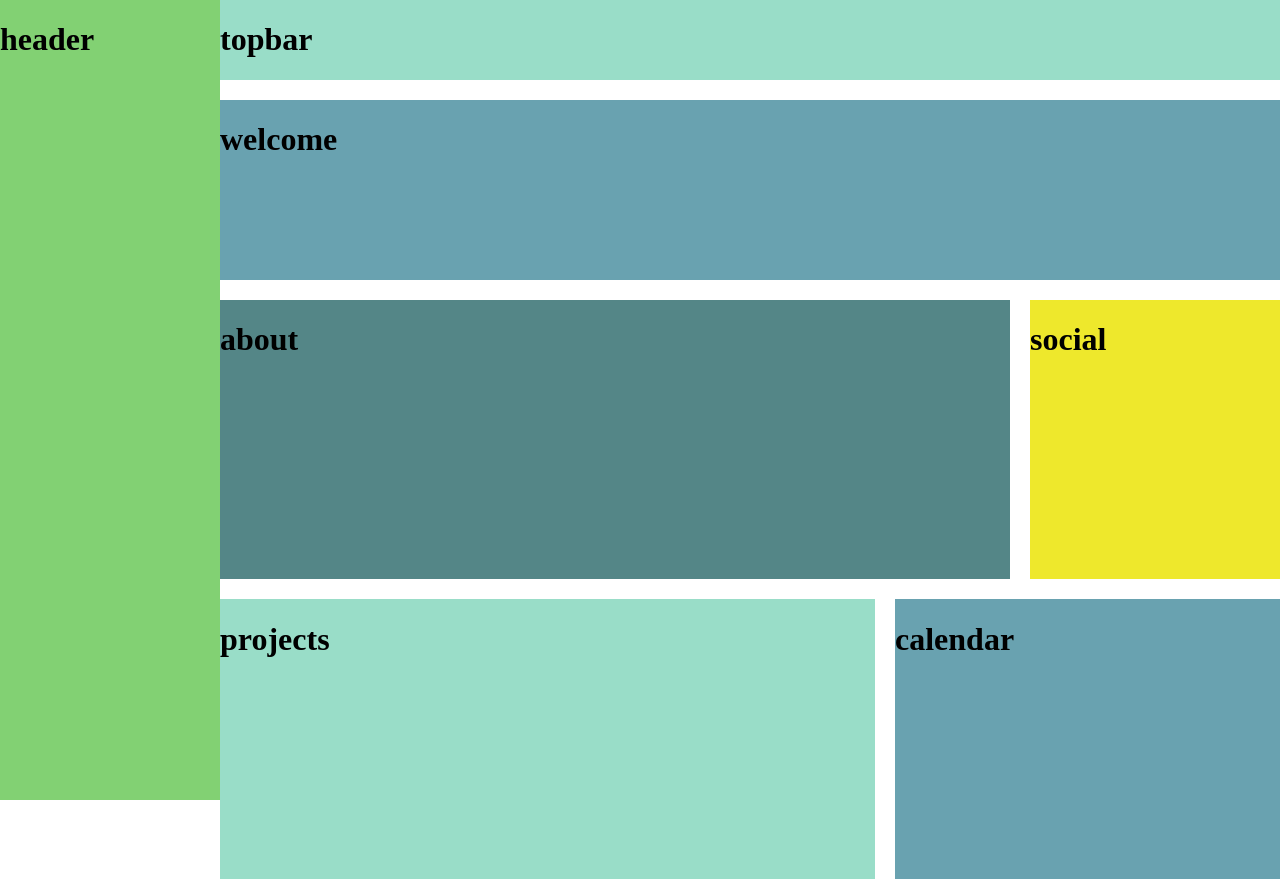
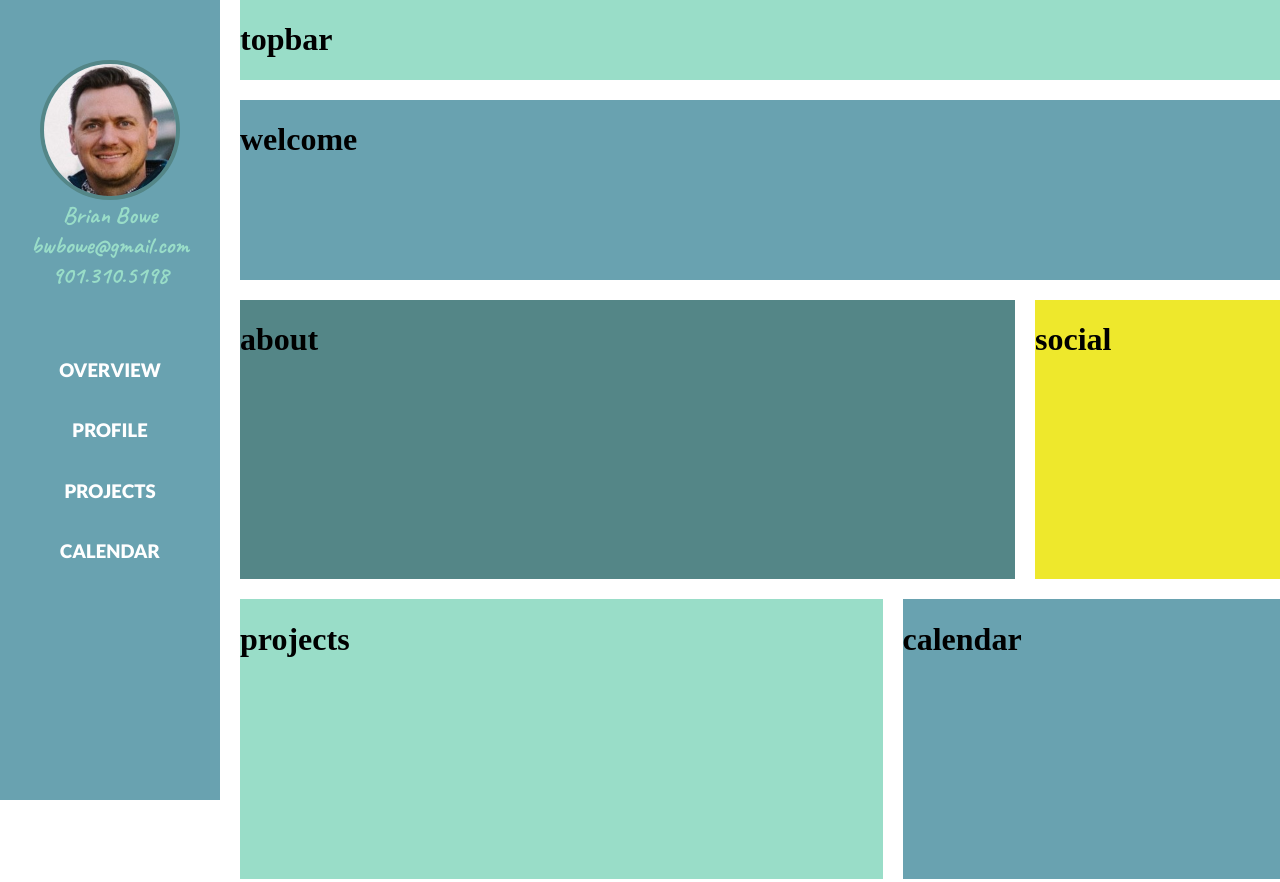
Before and after one commit to bwbowe/dashboard, a plain HTML site: page index.html in a window 1280 px wide. Shown: the top 882 px of the page. Drawn offline with Linux system fonts and the light colour scheme.

Commit message:
add profile picture style header

```diff
--- a/index.html
+++ b/index.html
@@ -6,43 +6,53 @@
     <meta http-equiv="X-UA-Compatible" content="ie=edge">
     <title>Document</title>
     <link rel="stylesheet" href="style.css">
+    <link href="https://fonts.googleapis.com/css?family=Caveat:400,700|Lato:400,900|Raleway:400,700&display=swap" rel="stylesheet">
 </head>
 <body>
     <!-- header -->
     <header>
-        <h1>header</h1>
+        <figure>
+            <img src="./images/profile-pic.jpeg" alt="profile-pic">
+            <h4>Brian Bowe</h4>
+            <h4>bwbowe@gmail.com</h4>
+            <h4>901.310.5198</h4>
+        </figure>
+        <h3><a href="#overview">OVERVIEW</a></h3>
+        <h3><a href="#profile">PROFILE</a></h3>
+        <h3><a href="#projects">PROJECTS</a></h3>
+        <h3><a href="#calendar">CALENDAR</a></h3>
     </header>
     <div class="grid-container">
         <!-- top bar -->
-        <div class="topbar">
+        <div class="grid-box topbar">
             <h1>topbar</h1>
         </div>
         <!-- welcome message -->
-        <div class="welcome">
+        <div class="grid-box welcome">
             <h1>welcome</h1>
         </div>
         <!-- about me -->
-        <div class="about">
+        <div class="grid-box about">
             <h1>about</h1>
         </div>
         <!-- social media -->
-        <div class="social">
+        <div class="grid-box social">
             <h1>social</h1>
         </div>
         <!-- projects -->
-        <div class="projects">
+        <div class="grid-box projects">
             <h1>projects</h1>
         </div>
         <!-- calendar -->
-        <div class="calendar">
+        <div class="grid-box calendar">
             <h1>calendar</h1>
         </div>
         <!-- resume -->
-        <div class="resume">
+        <div class="grid-box resume">
             <h1>resume</h1>
         </div>
         <!-- footer -->
-        <div class="footer">
+        <div class="grid-box footer">
             <h1>footer</h1>
         </div>
     </div>
--- a/style.css
+++ b/style.css
@@ -1,3 +1,6 @@
+* {
+    box-sizing: border-box;
+}
 body {
     display: flex;
     margin: auto;
@@ -5,8 +8,39 @@ body {
 header {
     width: 220px;
     height: 100vh;
-    background-color: #82D173;
+    background-color: #69A2B0;
     position: fixed;
+    display: flex;
+    flex-direction: column;
+    margin: 0;
+    padding: 10px;
+    align-items: center;
+}
+header figure {
+    margin: 50px 0;
+    display: flex;
+    flex-direction: column;
+}
+header img {
+    width: 70%;
+    margin: auto;
+    padding: 0;
+    border-radius: 50%;
+    border: 4px solid #548687;
+}
+header h4 {
+    font-family: "Caveat";
+    color: #99DDC8;
+    font-size: 1.5rem;
+    margin: 0 auto;
+}
+header a {
+    text-decoration: none;
+    color: white;
+    font-family: "Lato";
+}
+header a:hover {
+    color: #EEE82C;
 }
 /* grid */
 .grid-container {
@@ -25,7 +59,7 @@ header {
     "resume resume resume resume resume resume resume resume"
     "footer footer footer footer footer footer footer footer"
     "footer footer footer footer footer footer footer footer";
-    margin-left: 220px;
+    margin-left: 240px;
     width: 100%;
     grid-gap: 20px;
 }
```
Also changed, not shown: images/profile-pic.jpeg (added).
